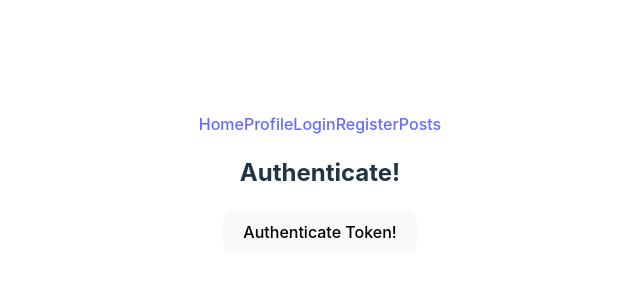
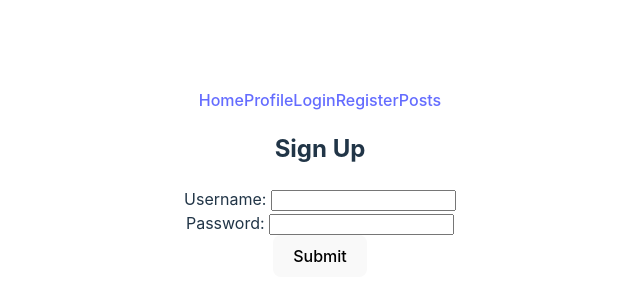
Before and after one commit to duncanharrelson/strangers-things, a React (Vite) app: page /register in a window 1280 px wide. Shown: the part 218-518 px from the top of the page, without its empty margins (320-960 px from the left). Built offline with nearby package versions, Linux system fonts and the light colour scheme; the HTML template or start-up script is replaced by a standard one.

Commit message:
RegisterForm functionality added

```diff
--- a/src/components/RegisterForm.jsx
+++ b/src/components/RegisterForm.jsx
@@ -1,28 +1,21 @@
 import { useState } from "react";
+import  registerUser  from "../api"
 
-const COHORT = "2306-ftb-et-web-am"
-const API_URL = `https://strangers-things.herokuapp.com/${COHORT}`
+// const COHORT = "2306-ftb-et-web-am"
+// const API_URL = `https://strangers-things.herokuapp.com/${COHORT}`
 
 
-const RegisterForm = ({ token }) => {
-    const [successMessage, setSuccessMessage] = useState(null);
+const SignUpForm = () => {
     const [username, setUsername] = useState("");
+    const [password, setPassword] = useState("");
     const [error, setError] = useState(null);
 
-    async function handleClick(e) {
-        e.preventDefault();
+    async function handleSubmit(event) {
+        event.preventDefault();
         try {
-            const response = await fetch(API_URL, {
-                method: "GET",
-                headers: {
-                    "Content-Type": "application/json",
-                    Authorization: `Bearer ${token}`,
-                },
-            })
-            const result = await response.json();
-            console.log(response)
-            setSuccessMessage(result.message);
-            setUsername(result.data.username);
+            const response= await registerUser()
+            console.log(result);
+            setToken(response);
         } catch (error) {
             setError(error.message);
         }
@@ -30,13 +23,21 @@ const RegisterForm = ({ token }) => {
 
     return (
         <>
-            <h2 className="auth">Authenticate!</h2>
-            {username && <p>Welcome, {username}!</p>}
-            {successMessage && <p>{successMessage}</p>}
-            {error && <p>{error}</p>}
-            <button onClick={handleClick}>Authenticate Token!</button>
+            <h2 className="sign-up">Sign Up</h2>
+            { error && <p>{error}</p> }
+            <form onSubmit={handleSubmit}>
+                <label>
+                    Username: <input value={username} onChange={(e) => setUsername(e.target.value)} minLength={8} required/>
+                </label>
+                <br />
+                <label>
+                    Password: <input type="password" value={password} onChange={(e) => setPassword(e.target.value)} minLength={8} required/>
+                </label>
+                <br />
+                <button type="submit">Submit</button>
+            </form>
         </>
     )
 }
 
-export default RegisterForm
+export default SignUpForm;
```
